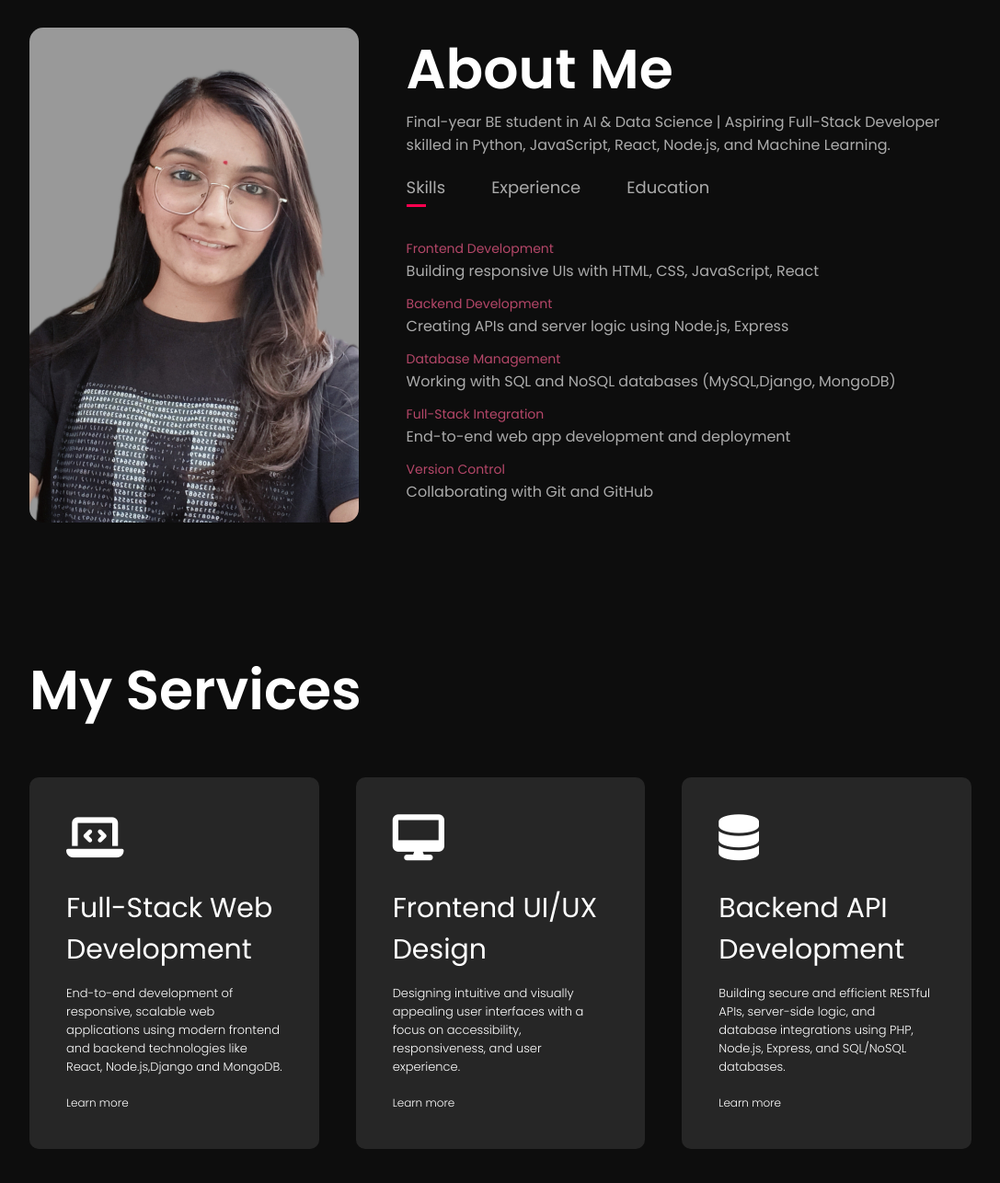
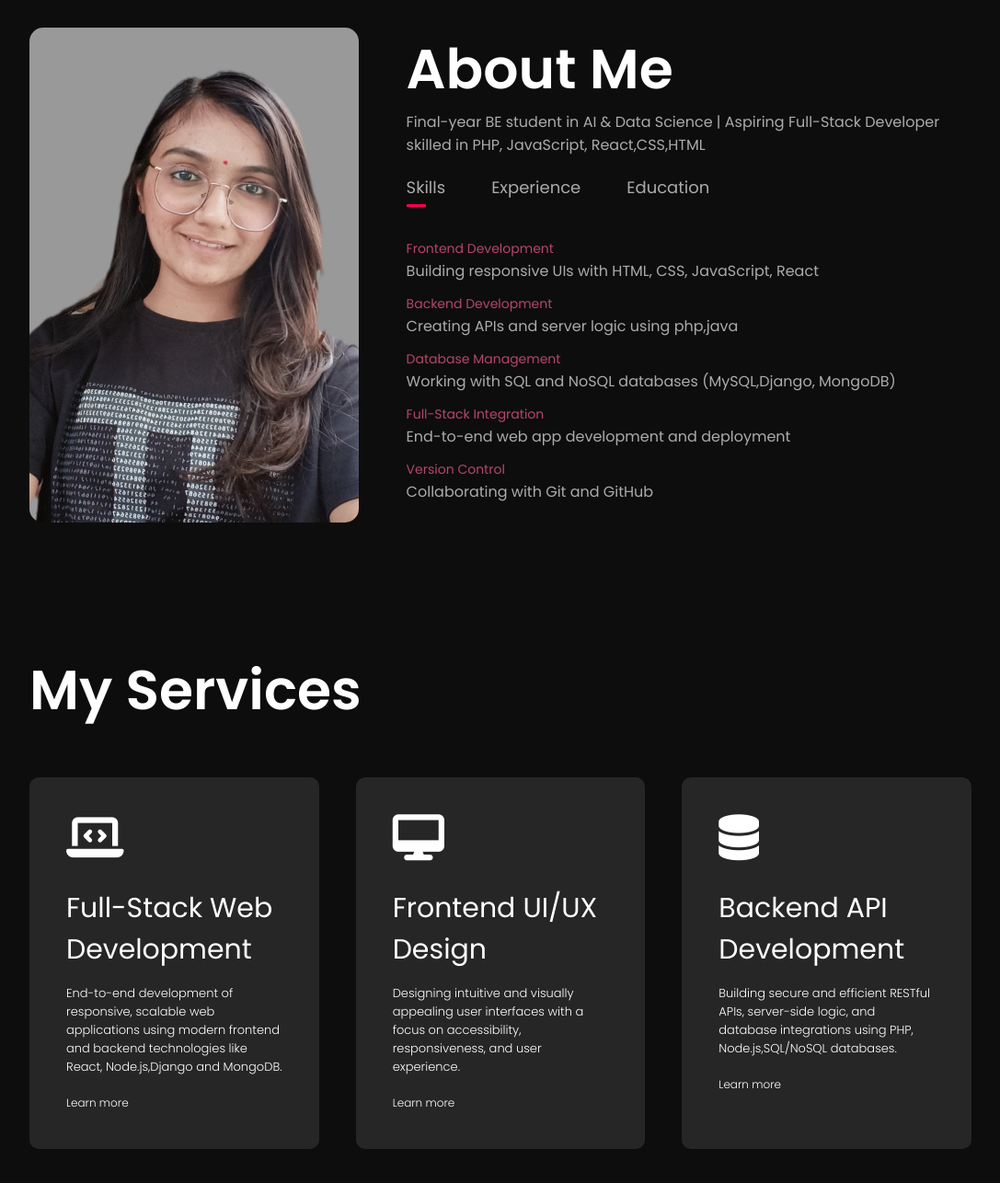
Before and after one commit to ZalaNeha/Nzala, a plain HTML site: page index.html in a window 1280 px wide. Shown: the part 860-2146 px from the top of the page at 92% size, without its empty margins (96-1183 px from the left). Drawn offline with Linux system fonts and the light colour scheme.

Commit message:
Update index.html

```diff
--- a/index.html
+++ b/index.html
@@ -56,8 +56,8 @@
                 <div class="about-col-2">
                     <h1 class="sub-title">About Me</h1>
                     <p>Final-year BE student in AI & Data Science | Aspiring
-                        Full-Stack Developer skilled in Python, JavaScript,
-                        React, Node.js, and Machine Learning.</p>
+                        Full-Stack Developer skilled in PHP, JavaScript,
+                        React,CSS,HTML </p>
                     <div class="tab-titles">
                         <p class="tab-links active-link" onclick="opentab('skills')">Skills</p>
                         <p class="tab-links " onclick="opentab('experience')">Experience</p>
@@ -70,8 +70,8 @@
                                 responsive UIs with HTML, CSS, JavaScript,
                                 React</li>
                             <li><span>Backend Development</span><br>Creating
-                                APIs and server logic using Node.js,
-                                Express</li>
+                                APIs and server logic using php,java
+                                </li>
                             <li><span>Database Management</span><br>Working
                                 with SQL and NoSQL databases (MySQL,Django,
                                 MongoDB)</li>
@@ -144,7 +144,7 @@
                     <p>Building secure and efficient RESTful APIs,
                         server-side logic, and database integrations using
                         PHP,
-                        Node.js, Express, and SQL/NoSQL databases.</p>
+                        Node.js,SQL/NoSQL databases.</p>
                     <a href="#">Learn more</a>
                 </div>
                 <div>
@@ -295,4 +295,5 @@
     </script>
 </body>
 
+
 </html>
```
